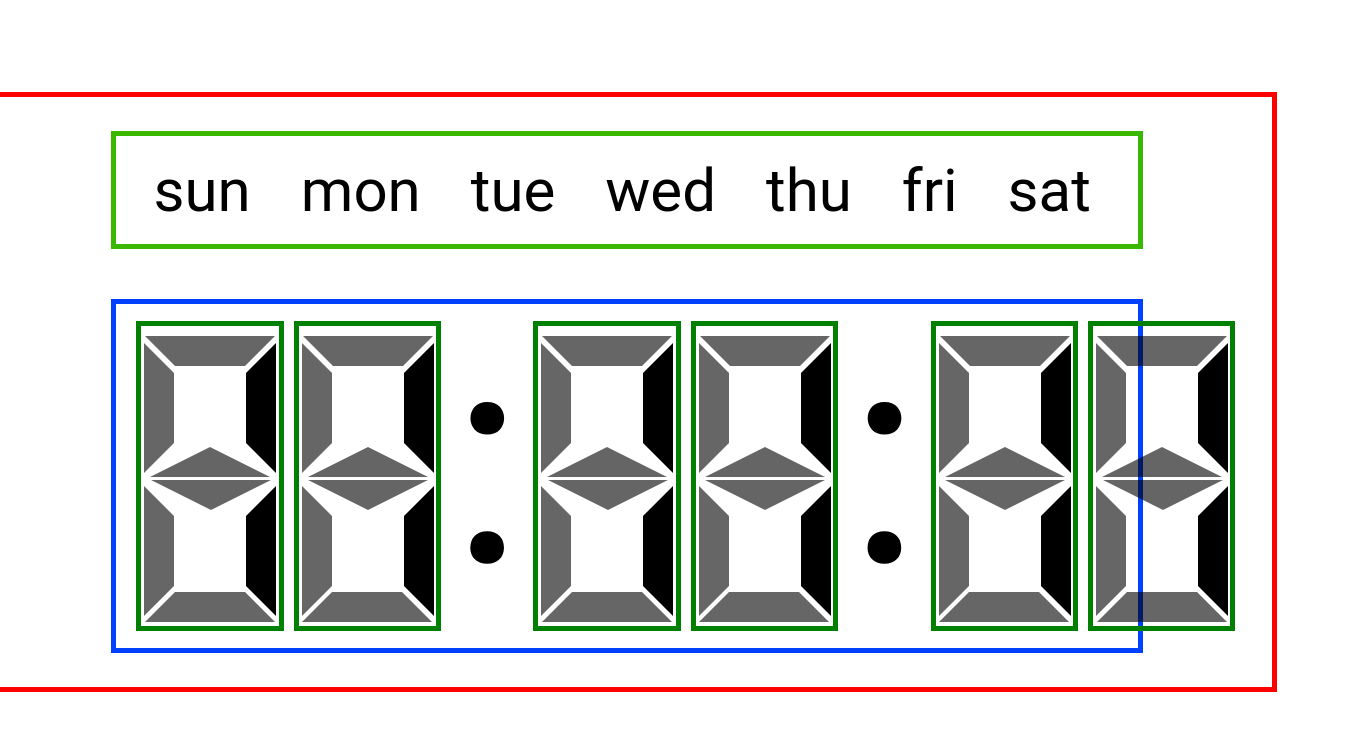
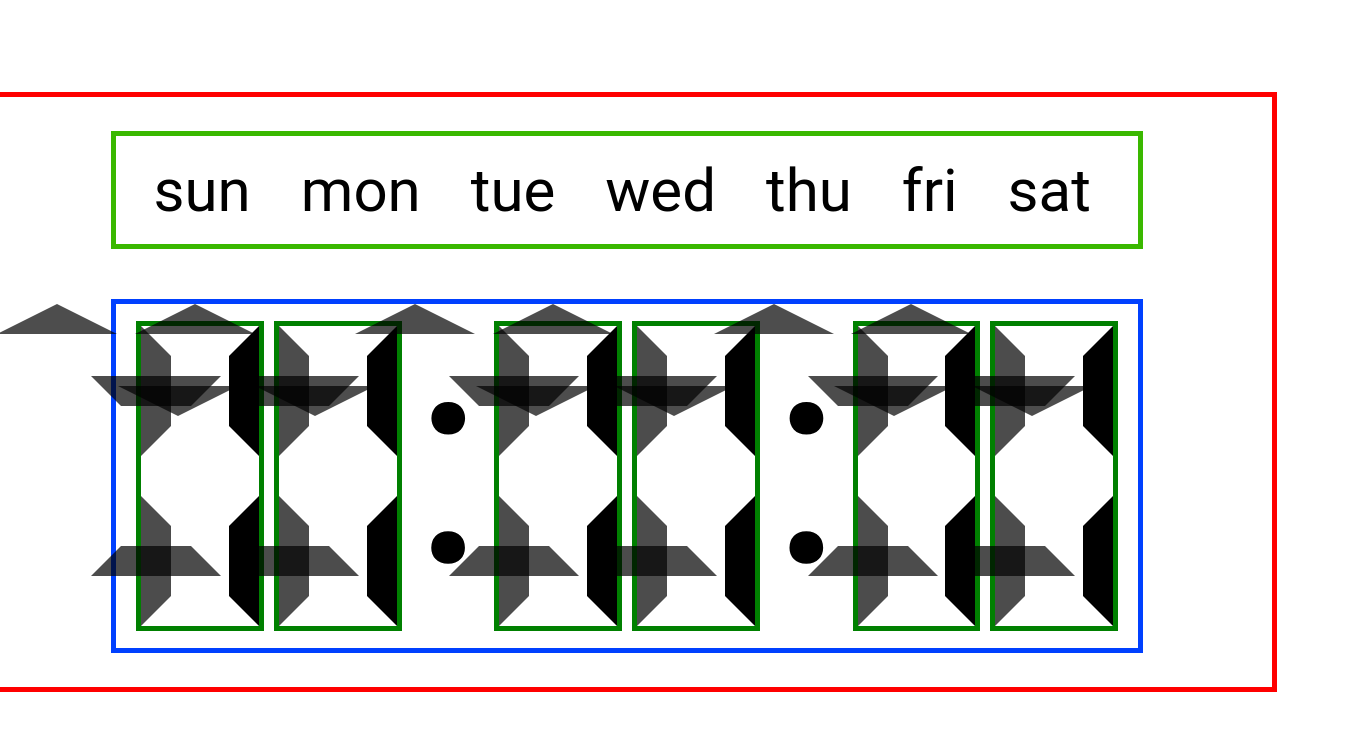
Before and after one commit to Afek-Sakaju/digital-clock-react, a React (Create React App) app: page / in a window 1280 px wide. Shown: the top 730 px of the page, 1366 px wide, since content can reach past the window. Built offline with nearby package versions, Linux system fonts and the light colour scheme.

Commit message:
digits comments

```diff
--- a/src/base-components/Digit/Digit.jsx
+++ b/src/base-components/Digit/Digit.jsx
@@ -3,18 +3,7 @@ import PropTypes from "prop-types";
 import "./Digit.scss";
 import { activeLinesByNumber, trapezoids } from "../../consts";
 
-/* export const activeLines = {
-  0: [1, 2, 3, 5, 6, 7],
-  1: [3, 6],
-  2: [1, 3, 4, 5, 7],
-  3: [1, 3, 4, 6, 7],
-  4: [2, 3, 4, 6],
-  5: [1, 2, 4, 6, 7],
-  6: [1, 2, 4, 5, 6, 7],
-  7: [1, 3, 6],
-  8: [1, 2, 3, 4, 5, 6, 7],
-  9: [1, 2, 3, 4, 6],
-}; */
+
 export function Digit({ value }) {
   return (
     <div className="digitsContainer">
@@ -23,7 +12,7 @@ export function Digit({ value }) {
 
         return (
           <div
-            id={`d${divNumber}`}
+            id={`d${divNumber}`} // change to class
             key={index}
             className={isActive ? "trapezoid" : "trapezoid passive"}
           ></div>
--- a/src/base-components/Digit/Digit.scss
+++ b/src/base-components/Digit/Digit.scss
@@ -4,36 +4,39 @@
   height: 90%;
   width: 15%;
   border: 5px green solid;
+  position: relative;
 }
 
+// define all trapezids at their structure !
+// not rotate!
 .trapezoid {
   border-bottom: 30px solid transparent;
   border-top: 30px solid transparent;
   border-left: 30px solid;
   height: 70px;
+
   border-left-color: rgb(0, 0, 0);
   &.passive {
-    opacity: 0.6;
+    opacity: 0.7;
   }
 }
 
 #d1 {
-  position: relative;
-  bottom: 40px;
-  left: 54px;
+  position: absolute;
+  top: 0;
   transform: rotate(90deg);
 }
 
 #d2 {
-  position: relative;
-  bottom: -17px;
-  left: -27px;
+  position: absolute;
+  top: 0;
+  left: 0;
 }
 
 #d3 {
-  position: relative;
-  bottom: -17px;
-  left: 45px;
+  position: absolute;
+  top: 0;
+  right: 0;
   transform: rotate(180deg);
 }
 
@@ -41,16 +44,16 @@
   border-bottom: unset;
   border-top: unset;
   border-left: unset;
-  position: relative;
+  position: absolute;
   width: 72px;
   height: 40px;
-  left: -57px;
-  bottom: -134px;
+  top: 0;
+  bottom: 0;
 }
 
 #d4:before {
   content: "";
-  position: relative;
+  position: absolute;
   bottom: -49.5px;
   left: -23.5px;
   border-left: solid 60px transparent;
@@ -60,7 +63,7 @@
 
 #d4:after {
   content: "";
-  position: relative;
+  position: absolute;
   bottom: 32.5px;
   left: -144px;
   border-left: solid 60px transparent;
@@ -69,21 +72,20 @@
 }
 
 #d5 {
-  position: relative;
-  bottom: -160px;
-  left: -159px;
+  position: absolute;
+  bottom: 0;
+  left: 0;
 }
 
 #d6 {
-  position: relative;
-  bottom: -160px;
-  left: -87px;
+  position: absolute;
+  bottom: 0;
+  right: 0;
   transform: rotate(180deg);
 }
 
 #d7 {
-  position: relative;
-  bottom: -216px;
-  left: -168.3px;
+  position: absolute;
+  bottom: 0;
   transform: rotate(270deg);
 }
```
